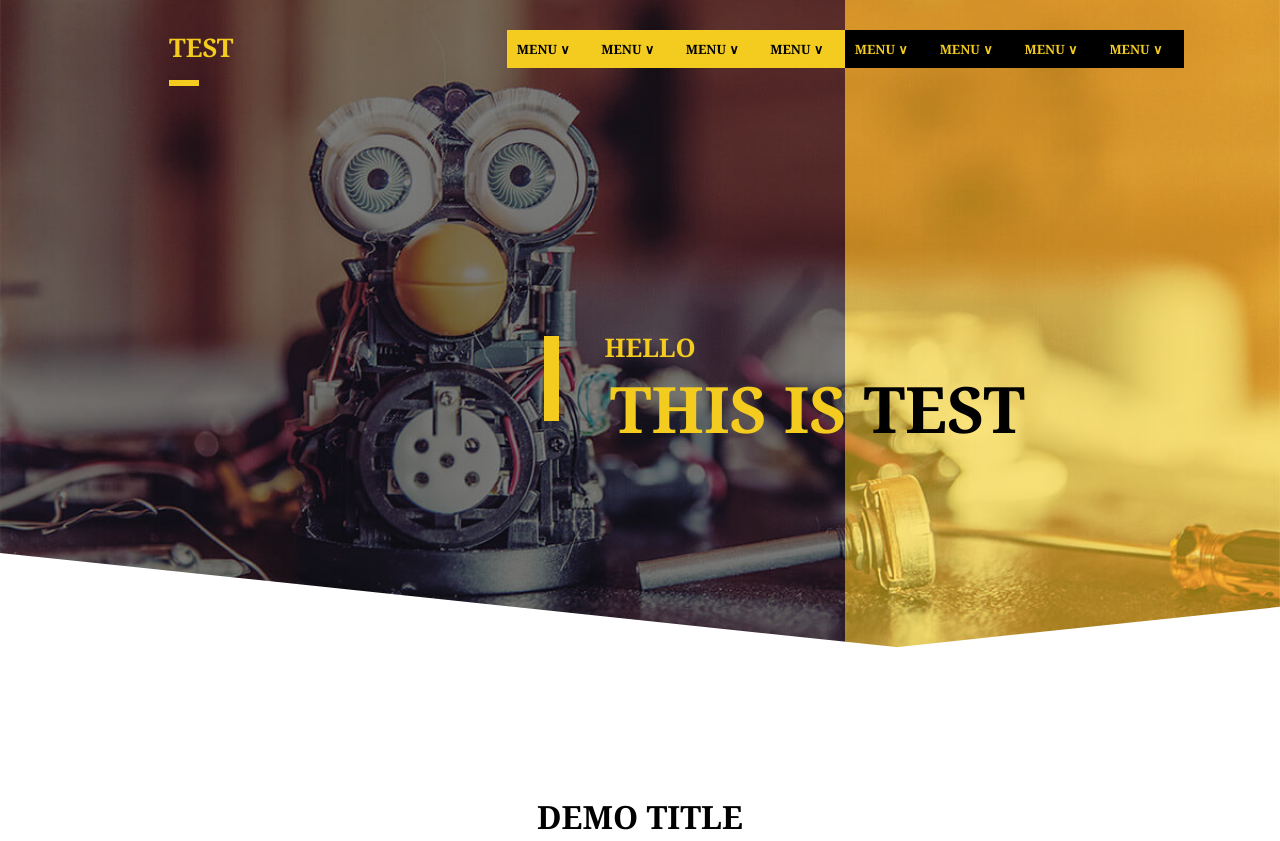
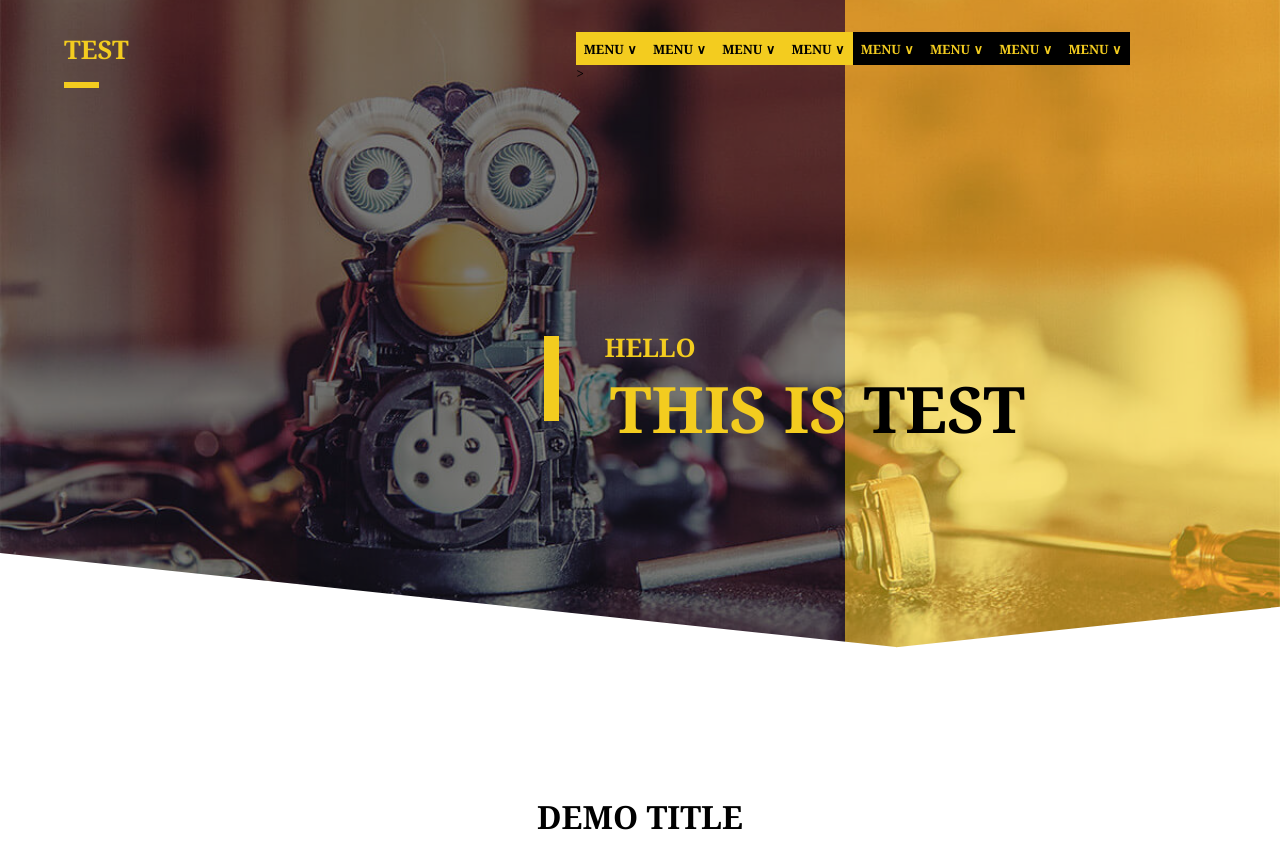
Before and after one commit to uladzimir-yeudakimovich/origami, a plain HTML site: page index.html in a window 1280 px wide. Shown: the top 841 px of the page. Drawn offline with Linux system fonts and the light colour scheme.

Commit message:
mobile 70%

```diff
--- a/css/style.css
+++ b/css/style.css
@@ -70,11 +70,12 @@ header {
 }
 
 .logo {
+  position: absolute;
   font-size: 1vw;
-  width: 40%;
-  margin-top: 30px;
+  width: 30vw;
+  top: 4%;
+  left: 5%;
   color: rgb(243, 204, 31);
-  margin-left: 20%;
 }
 
 .header-string1 {
@@ -84,13 +85,11 @@ header {
   background-color: rgb(243, 204, 31);
 }
 
-.menu1 {
-  display: flex;
-  height: 30px;
-  width: 40%;
-  margin-top: 30px;
+nav {
+  position: absolute;
+  left: 45%;
+  top: 4%;
   font-size: 1vw;
-  font: 900;
 }
 
 ul {
@@ -107,18 +106,27 @@ ul:after {
   float: none;
 }
 
-ul.menu1 > li, ul.menu2 > li {
-  width: 25%;
+ul.menu > li, ul.menu > li {
+  width: 12.5%;
   float: left;
   position: relative;
 }
 
-ul.menu1 > li > a {
+ul.menu > li > a {
   display: block;
-  padding: 10px;
+  padding: 0.6vw;
   color: black;
   font-weight: 900;
   background-color: rgb(243, 204, 31);
+  text-decoration: none;
+}
+
+ul.menu > .other-color > a {
+  display: block;
+  padding: 0.6vw;
+  color: rgb(243, 204, 31);
+  font-weight: 900;
+  background-color: black;
   text-decoration: none;
 }
 
@@ -142,38 +150,20 @@ ul.submenu1 > li > a {
   text-decoration: none;
 }
 
-ul.submenu1 > li > a:hover, ul.submenu2 > li > a:hover {
-  text-decoration: underline;
-}
-
-ul.menu1 > li:hover > ul.submenu1, ul.menu2 > li:hover > ul.submenu2 {
-  display: block;
-}
-
-.menu2 {
-  display: flex;
-  height: 30px;
-  width: 78%;
-  margin-top: 30px;
-  font-size: 1vw;
-  font: 900;
-}
-
-ul.menu2 > li > a {
-  display: block;
-  padding: 10px;
-  color: rgb(243, 204, 31);
-  font-weight: 900;
-  background-color: black;
-  text-decoration: none;
-}
-
 ul.submenu2 > li > a {
   display: block;
   padding: 10px;
   color: black;
   background-color: rgb(243, 204, 31);
   text-decoration: none;
+}
+
+ul.submenu1 > li > a:hover, ul.submenu2 > li > a:hover {
+  text-decoration: underline;
+}
+
+ul.menu > li:hover > ul.submenu1, ul.menu > li:hover > ul.submenu2 {
+  display: block;
 }
 
 .description {
@@ -324,7 +314,7 @@ input[type=submit]:hover {
   .background-header1, .background-header2 {width: 50%;}
   .logo {margin-left: 5%;}
   .header-string1  {width: 15%;}
-  .menu1, .menu2 {display: none;}
+  nav {display: none;}
   .description {margin-left: 24.5%;}
   .decorate-header {height: 120px;}
   .decorate-header1 {width: 95%;}
@@ -342,6 +332,7 @@ input[type=submit]:hover {
     margin-bottom: -40px;
     margin-left: -30%;
   }
+  .decorate-footer1 {margin-bottom: 1.5%;}
   .background-footer > p {
     width: 95%;
     margin-bottom: 10px;
--- a/index.html
+++ b/index.html
@@ -14,12 +14,14 @@
 	  <body>
           <div class="content">
 		        <header>
-        <div class="background-header1">
+                <div class="background-header1"></div>
+                <div class="background-header2"></div>
                 <div class="logo">
                     <h1>TEST</h1>
                     <div class="header-string1"></div>
                 </div>
-          <ul class="menu1">
+                <nav>
+                    <ul class="menu">
                         <li><a href=#>MENU &or;</a>
                             <ul class="submenu1">
                                 <li><a href=#>Menu 1</a></li>
@@ -64,11 +66,7 @@
                                 <li><a href=#>Menu</a></li>
                             </ul>
                         </li>
-          </ul>
-        </div>
-        <div class="background-header2">
-            <ul class="menu2">
-                <li><a href=#>MENU &or;</a>
+                        <li class="other-color"><a href=#>MENU &or;</a>
                             <ul class="submenu2">
                                 <li><a href=#>Menu 1</a></li>
                                 <li><a href=#>Menu 2</a></li>
@@ -79,7 +77,7 @@
                                 <li><a href=#>Menu</a></li>
                             </ul>
                         </li>
-                <li><a href=#>MENU &or;</a>
+                        <li class="other-color"><a href=#>MENU &or;</a>
                             <ul class="submenu2">
                                 <li><a href=#>Menu 1</a></li>
                                 <li><a href=#>Menu 2</a></li>
@@ -90,7 +88,7 @@
                                 <li><a href=#>Menu</a></li>
                             </ul>
                         </li>
-                <li><a href=#>MENU &or;</a>
+                        <li class="other-color"><a href=#>MENU &or;</a>
                             <ul class="submenu2">
                                 <li><a href=#>Menu 1</a></li>
                                 <li><a href=#>Menu 2</a></li>
@@ -101,7 +99,7 @@
                                 <li><a href=#>Menu</a></li>
                             </ul>
                         </li>
-                <li><a href=#>MENU &or;</a>
+                        <li class="other-color"><a href=#>MENU &or;</a>
                             <ul class="submenu2">
                                 <li><a href=#>Menu 1</a></li>
                                 <li><a href=#>Menu 2</a></li>
@@ -111,19 +109,21 @@
                                 <li><a href=#>Menu</a></li>
                                 <li><a href=#>Menu</a></li>
                             </ul>
-                </li>
+                        </li>>
                     </ul>
-        </div>
+                </nav>
                 <div class="description">
                     <h1>HELLO</h1>
                     <div class="header-string2"></div>
                     <p>THIS IS <span style="color: black">TEST</span></p>
                 </div>
             </header>
+
             <div class="decorate-header">
                 <div class="decorate-header1"></div>
                 <div class="decorate-header2"></div>
             </div>
+
 		        <main>
                 <div class="information">
                     <h1>DEMO TITLE</h1>
@@ -132,11 +132,13 @@
                     <p>Lorem ipsum dolor sit amet, consectetuer adipiscing elit enean commodo eget dolor aenean massa eget dolor aenean massa</p>
                 </div>
             </main>
+
             <div class="decorate-footer">
                 <div class="decorate-footer1"></div>
                 <div class="decorate-footer2"></div>
             </div>
         </div>
+
 	      <footer>
             <div class="background-footer">
                 <h1>CONNECT WITH US</h1>
```
Lines whose indentation alone changed are shown as unchanged.
